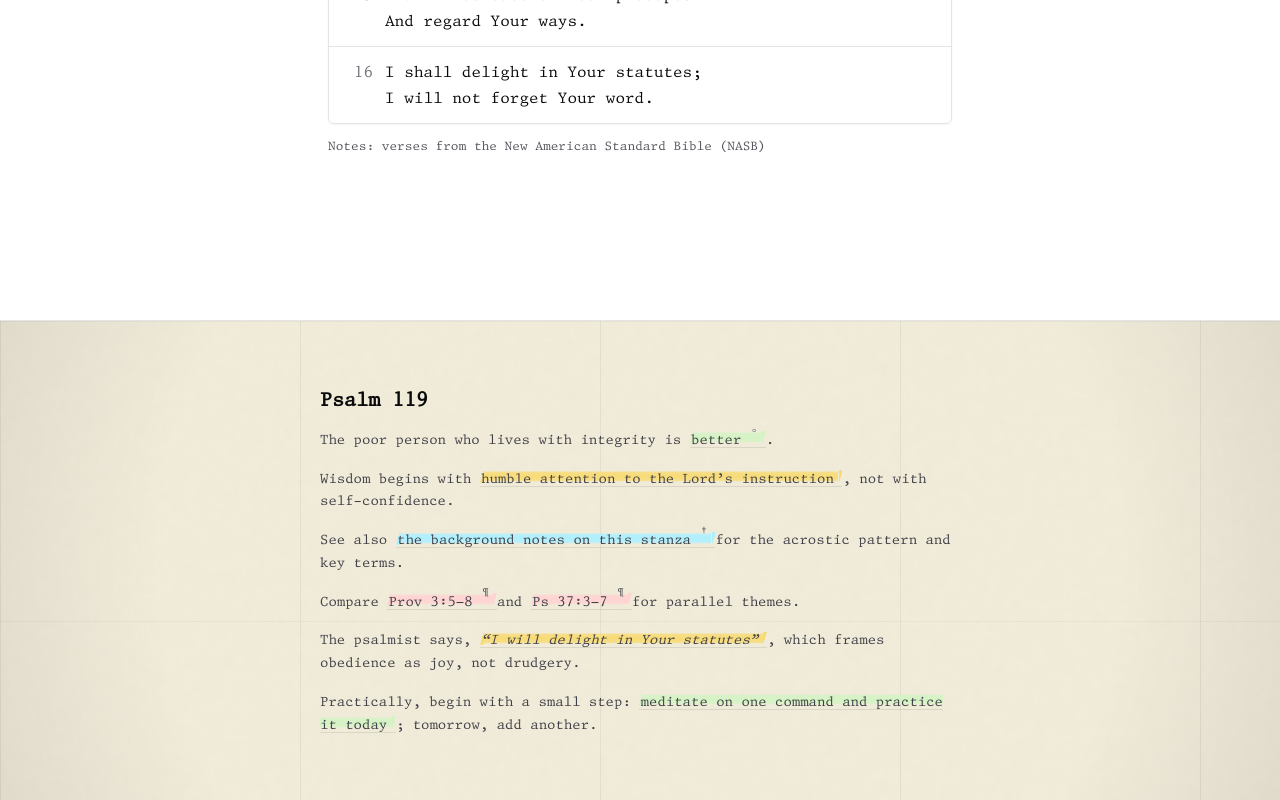
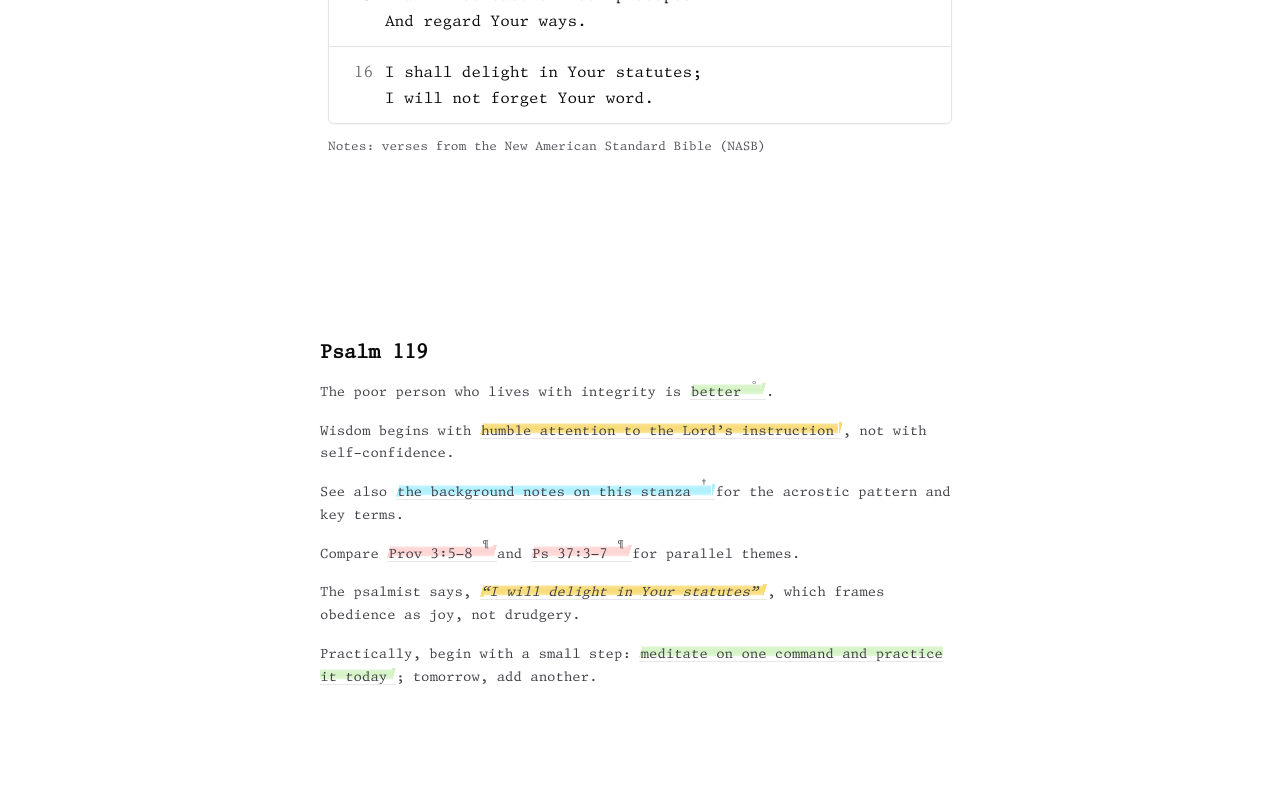
Before and after one commit to AbreuOliver/new-life-baptist-website, a SvelteKit app: page / in a window 1280 px wide. Shown: the part 1301-2101 px from the top of the page. After the commit the page ends 2069 px from the top, so only its background shows below. Built offline with nearby package versions, Linux system fonts and the light colour scheme; a web font is replaced by a local one; what tailwindcss-animated would draw is missing.

Commit message:
removes paper background

```diff
--- a/src/routes/+page.svelte
+++ b/src/routes/+page.svelte
@@ -193,7 +193,7 @@
       </aside>
     </article>
   </div>
-  <PaperPage tone="cream" grid={300} showHoles={false} className="w-screen">
+  <!-- <PaperPage tone="cream" grid={300} showHoles={false} className="w-screen"> -->
   <!-- <div class="max-w-2xl mx-auto min-h-60 p-4">
       <h2 class="text-xl font-semibold mb-2 special-serif">Psalm 119</h2>
       <p class="text-sm text-zinc-700 leading-relaxed special-serif">
@@ -208,7 +208,7 @@
         </Highlight>.
       </p>
     </div> -->
-    <div class="max-w-2xl mx-auto min-h-60 p-4 space-y-4">
+  <div class="max-w-2xl mx-auto min-h-60 p-4 space-y-4 pb-20">
     <h2 class="text-xl font-semibold special-serif">Psalm 119</h2>
 
     <p class="text-sm text-zinc-700 leading-relaxed special-serif">
@@ -284,5 +284,5 @@
       </Highlight>; tomorrow, add another.
     </p>
   </div>
-  </PaperPage>
+  <!-- </PaperPage> -->
 </div>
```
Lines whose indentation alone changed are shown as unchanged.
